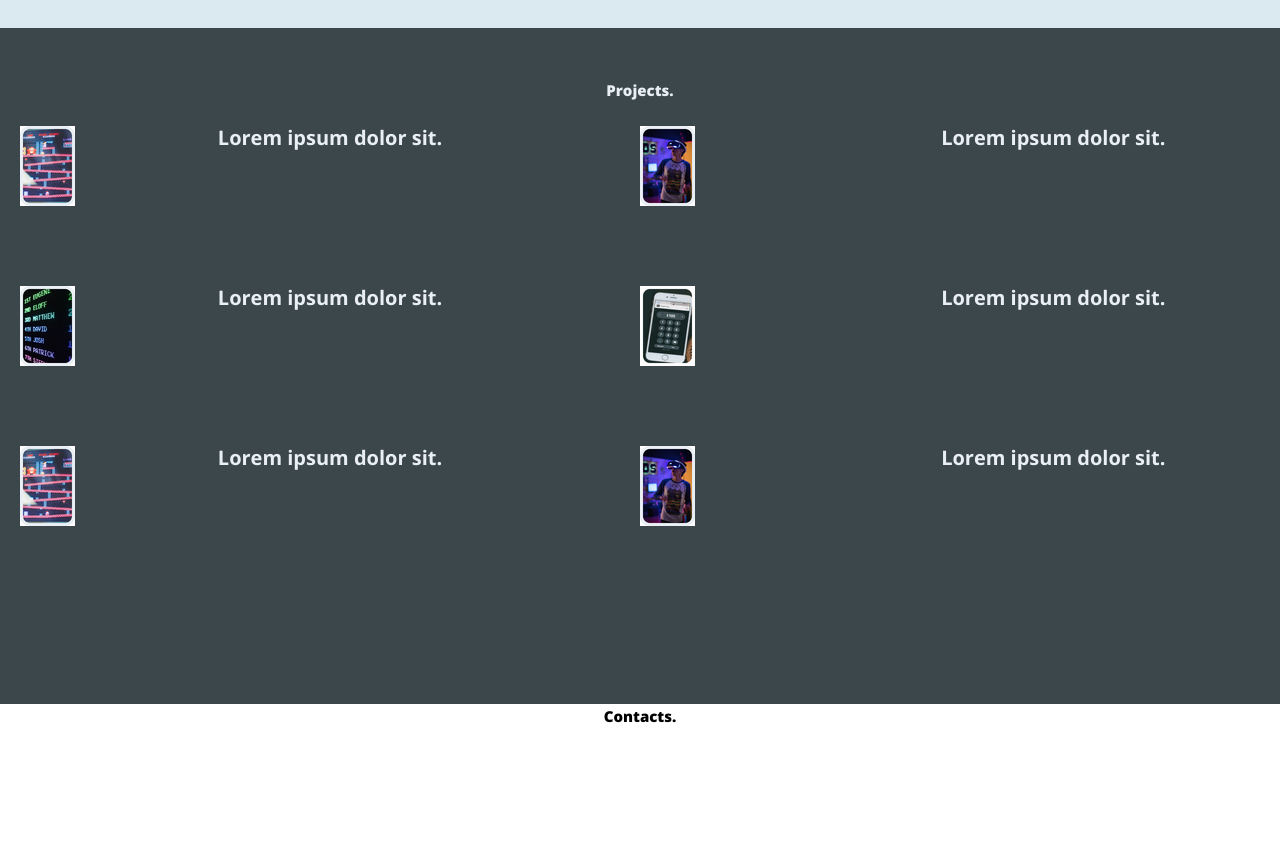
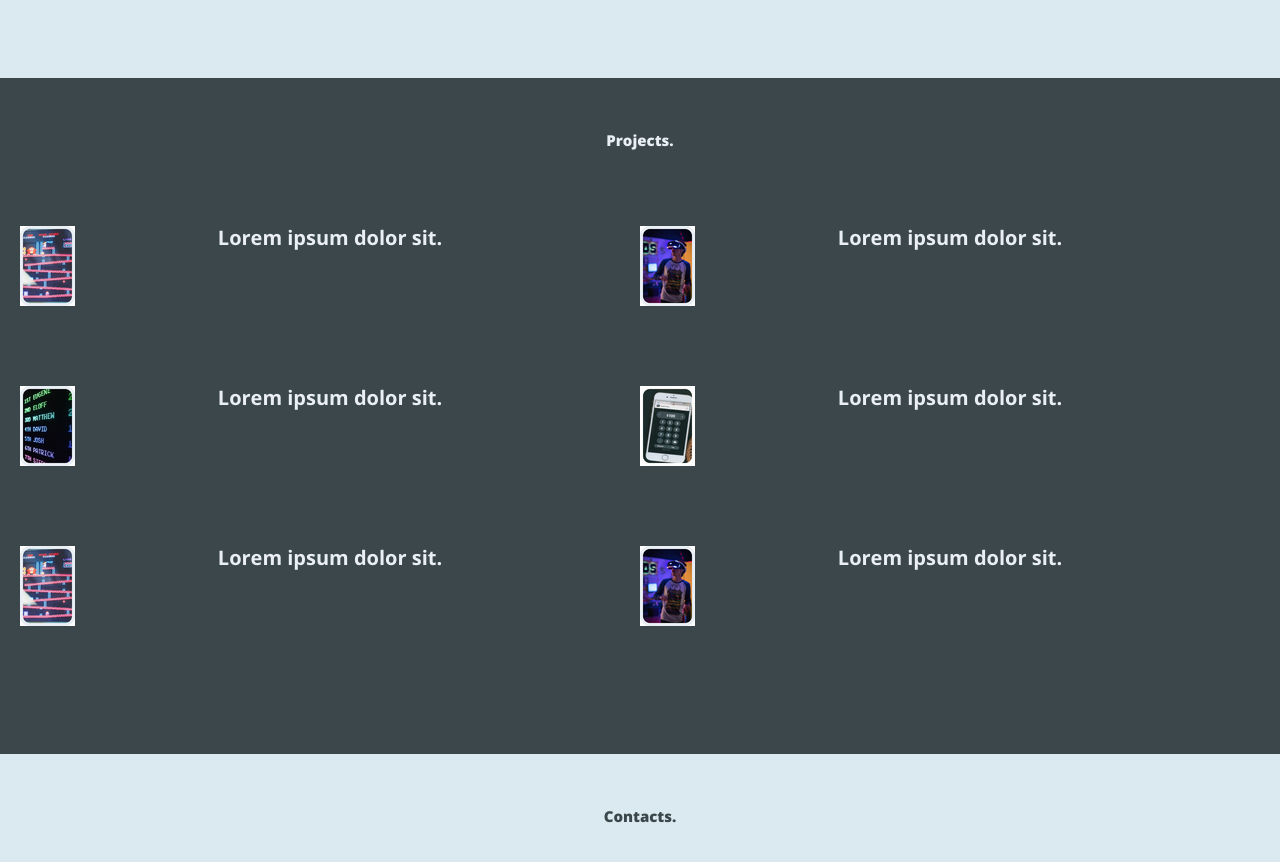
Before and after one commit to JonathanRadford/MyPortfolio, a plain HTML site: page index.html in a window 1280 px wide. Shown: the part 1440-2302 px from the top of the page. Before the commit the page ends 2192 px from the top, so only its background shows below. Drawn offline with nearby package versions, Linux system fonts and the light colour scheme.

Commit message:
First File

```diff
--- a/styles.scss
+++ b/styles.scss
@@ -24,7 +24,7 @@
 }
 
 #Jonny{
-  margin-top: 147px;
+  margin-top: 200px;
   height: 134px;
   width: auto;
 }
@@ -41,6 +41,7 @@
   color: $secondary-colors;
   height: 285px;
   padding-top: 30px;
+  padding-bottom: 50px;
 }
 
 #skillsInfo{
@@ -94,6 +95,7 @@
   display: grid;
   grid-template-columns: 1fr 1fr 1fr 1fr 1fr 1fr 1fr 1fr 1fr 1fr 1fr 1fr;
   grid-template-rows: 1fr 1fr 1fr 1fr 1fr 1fr 1fr 1fr 1fr 1fr 1fr 1fr;
+  padding: 50px 0 50px 0;
 }
 
 #Project1 {
@@ -128,7 +130,7 @@
 }
 
 #ProjectInfo2 {
-  grid-column: 9/13;
+  grid-column: 8/12;
   grid-row: 1/3;
 }
 #ProjectInfo3 {
@@ -136,7 +138,7 @@
   grid-row: 5/7;
 }
 #ProjectInfo4 {
-  grid-column: 9/13;
+  grid-column: 8/12;
   grid-row: 5/7;
 }
 #ProjectInfo5 {
@@ -144,11 +146,11 @@
   grid-row: 9/11;
 }
 #ProjectInfo6 {
-  grid-column: 9/13;
+  grid-column: 8/12;
   grid-row: 9/11;
 }
 
-#Contact{
+#Footer{
   background-color: $primary-colors;
   color: $secondary-colors;
   height: 570px;
```
Also changed, not shown: styles.css.
